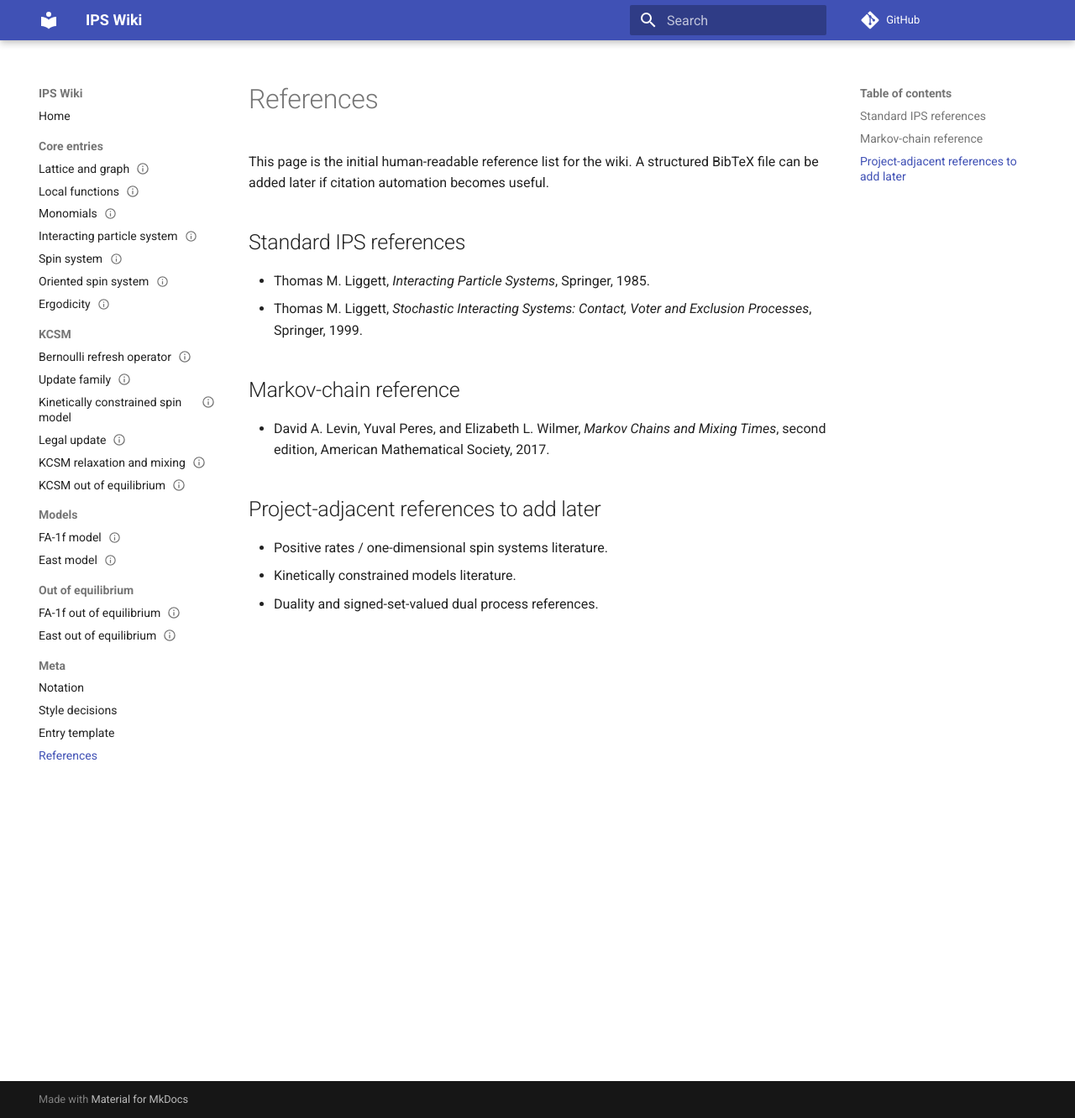
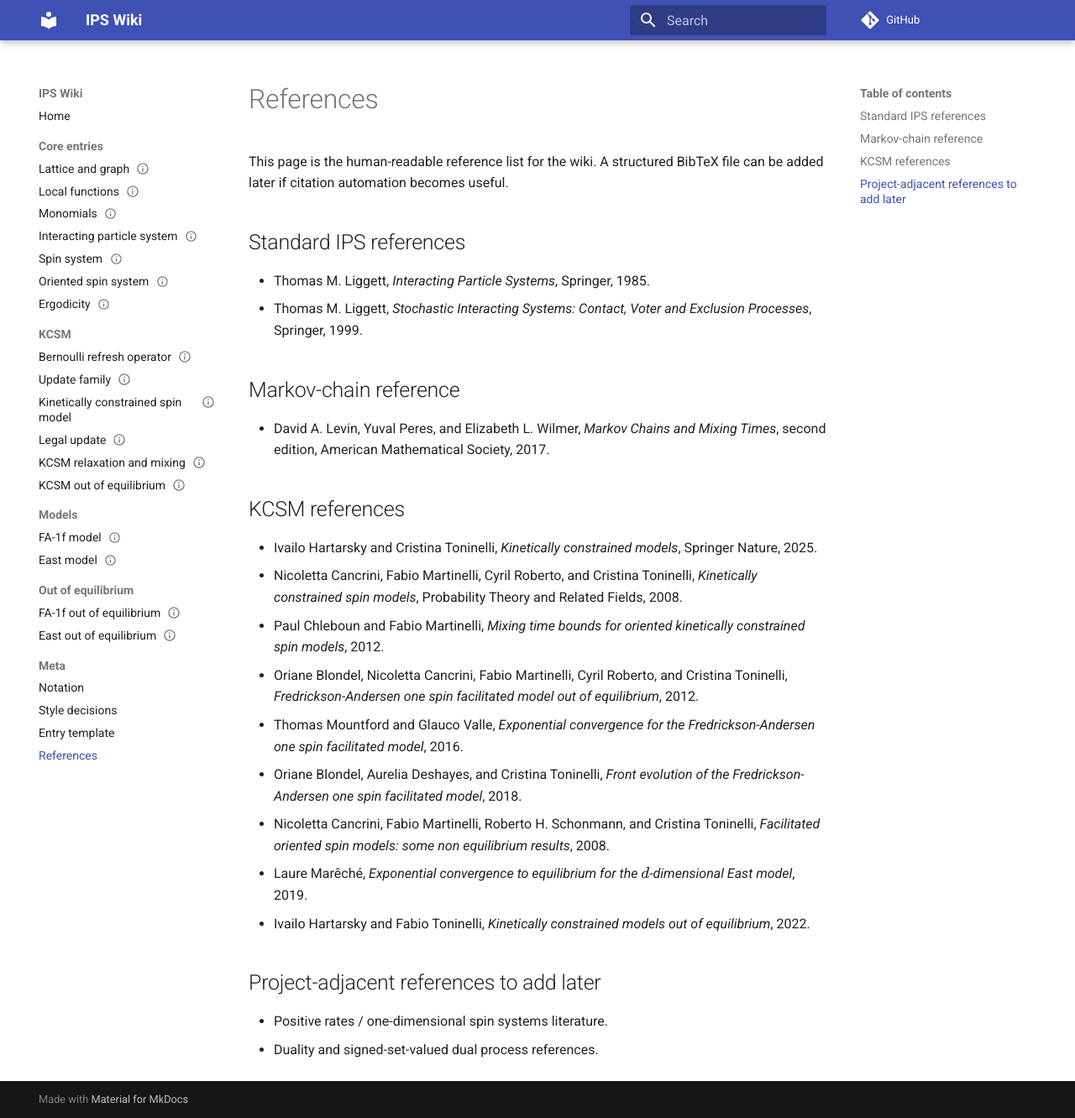
Before and after one commit to maciejgluchowski86-beep/ips-wiki, an MkDocs documentation site: the page built from docs/meta/references.md, in a window 1280 px wide and 1332 px high. Shown: the whole window at 84% size. Built offline with MkDocs 1.6.1 and Material for MkDocs 9.7.7, drawn with Linux system fonts in a browser that asks for light colours; comment, search, counter and statistics services are not loaded.

Commit message:
Add KCSM references

```diff
--- a/docs/meta/references.md
+++ b/docs/meta/references.md
@@ -4,7 +4,7 @@ title: References
 
 # References
 
-This page is the initial human-readable reference list for the wiki. A structured BibTeX file can be added later if citation automation becomes useful.
+This page is the human-readable reference list for the wiki. A structured BibTeX file can be added later if citation automation becomes useful.
 
 ## Standard IPS references
 
@@ -15,8 +15,19 @@ This page is the initial human-readable reference list for the wiki. A structure
 
 - David A. Levin, Yuval Peres, and Elizabeth L. Wilmer, *Markov Chains and Mixing Times*, second edition, American Mathematical Society, 2017.
 
+## KCSM references
+
+- Ivailo Hartarsky and Cristina Toninelli, *Kinetically constrained models*, Springer Nature, 2025.
+- Nicoletta Cancrini, Fabio Martinelli, Cyril Roberto, and Cristina Toninelli, *Kinetically constrained spin models*, Probability Theory and Related Fields, 2008.
+- Paul Chleboun and Fabio Martinelli, *Mixing time bounds for oriented kinetically constrained spin models*, 2012.
+- Oriane Blondel, Nicoletta Cancrini, Fabio Martinelli, Cyril Roberto, and Cristina Toninelli, *Fredrickson-Andersen one spin facilitated model out of equilibrium*, 2012.
+- Thomas Mountford and Glauco Valle, *Exponential convergence for the Fredrickson-Andersen one spin facilitated model*, 2016.
+- Oriane Blondel, Aurelia Deshayes, and Cristina Toninelli, *Front evolution of the Fredrickson-Andersen one spin facilitated model*, 2018.
+- Nicoletta Cancrini, Fabio Martinelli, Roberto H. Schonmann, and Cristina Toninelli, *Facilitated oriented spin models: some non equilibrium results*, 2008.
+- Laure Marêché, *Exponential convergence to equilibrium for the \(d\)-dimensional East model*, 2019.
+- Ivailo Hartarsky and Fabio Toninelli, *Kinetically constrained models out of equilibrium*, 2022.
+
 ## Project-adjacent references to add later
 
 - Positive rates / one-dimensional spin systems literature.
-- Kinetically constrained models literature.
 - Duality and signed-set-valued dual process references.
```
